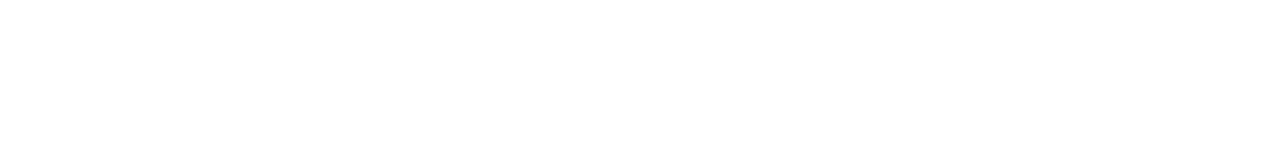
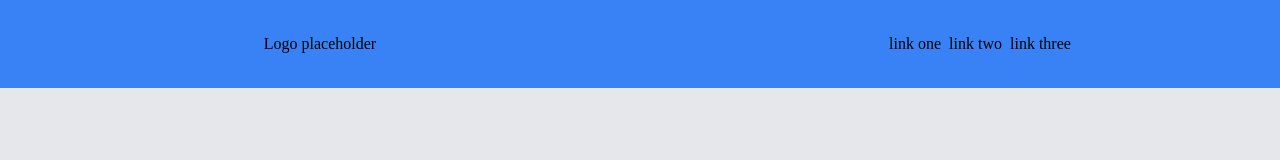
Before and after one commit to TobiasSteeger/test-website, a plain HTML site: page index.html in a window 1280 px wide. Drawn offline with Linux system fonts and the light colour scheme.

Commit message:
Add header

```diff
--- a/index.html
+++ b/index.html
@@ -7,8 +7,20 @@
     <link rel="stylesheet" href="style.css">
 </head>
 <body>
+    <header class="header">
+        <div class="logo">Logo placeholder</div>
+       <div class="list">
+        <ul>
+            <li><a href="#"></a>link one</li>
+            <li><a href="#"></a>link two</li>
+            <li><a href="#"></a>link three</li>
+        </ul>
+       </div>
 
+
+    </header>
     <main>
+
 
 
 
--- a/style.css
+++ b/style.css
@@ -60,3 +60,36 @@
     --fs-900: 3rem;
 
   }
+
+  body{
+    background-color: var(--clr-neutral-400);
+  }
+
+  .header{
+    background-color: var(--clr-primary-400);
+    display: grid;
+    place-content: center;
+    align-items: center;
+    text-align: center;
+    padding: 2rem 0;
+    }
+
+
+  @media (min-width: 500px) {
+  .header{
+    background-color: var(--clr-primary-400);
+    display: grid;
+    grid-template-columns: 1fr 1fr;
+    place-content: center;
+    align-items: center;
+    text-align: center;
+    padding: 2rem 0;
+    }
+  }
+  .list ul {
+    display: flex;
+    text-decoration: none;
+    list-style: none;
+    gap: 0.5rem;
+    justify-content: center;
+  }
```
